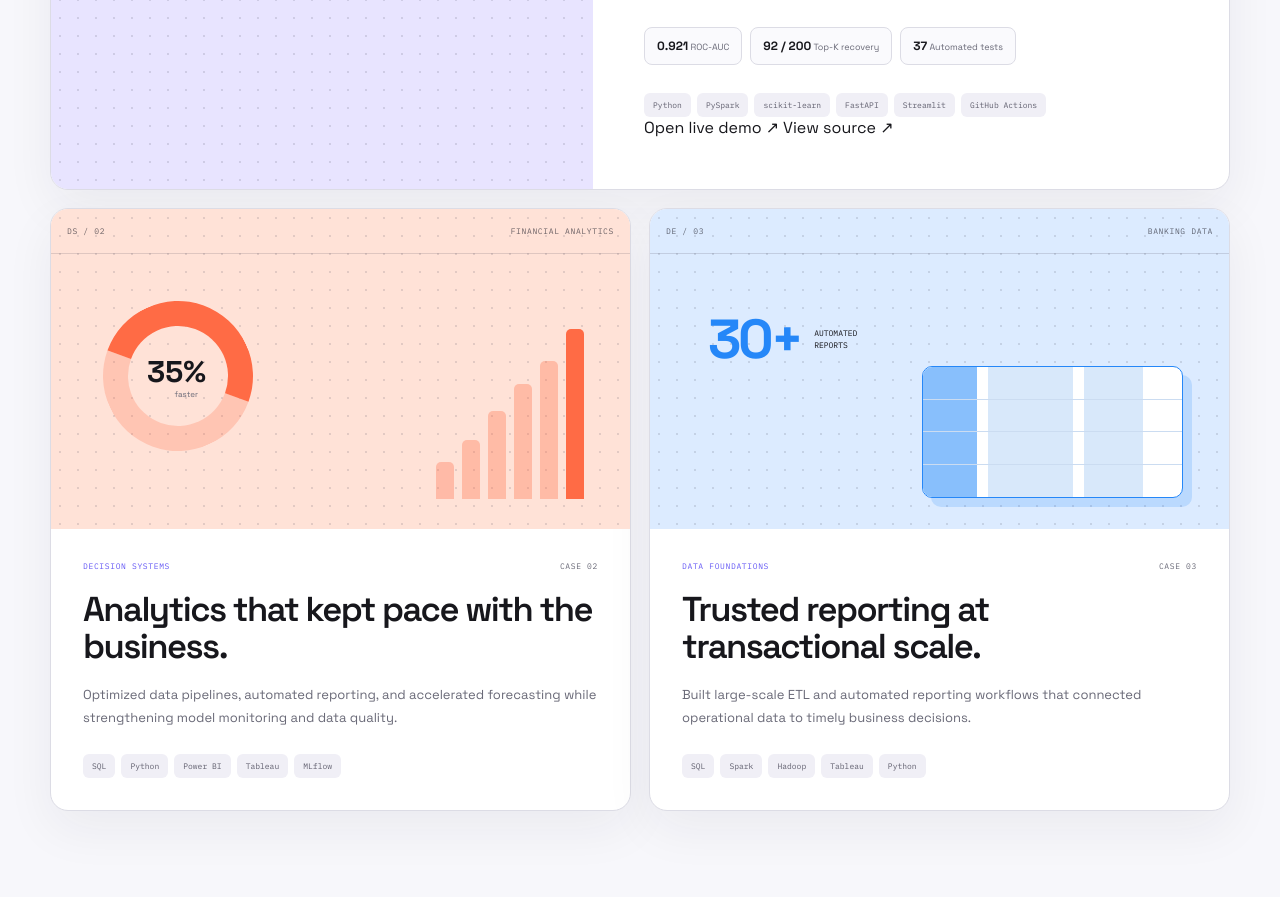
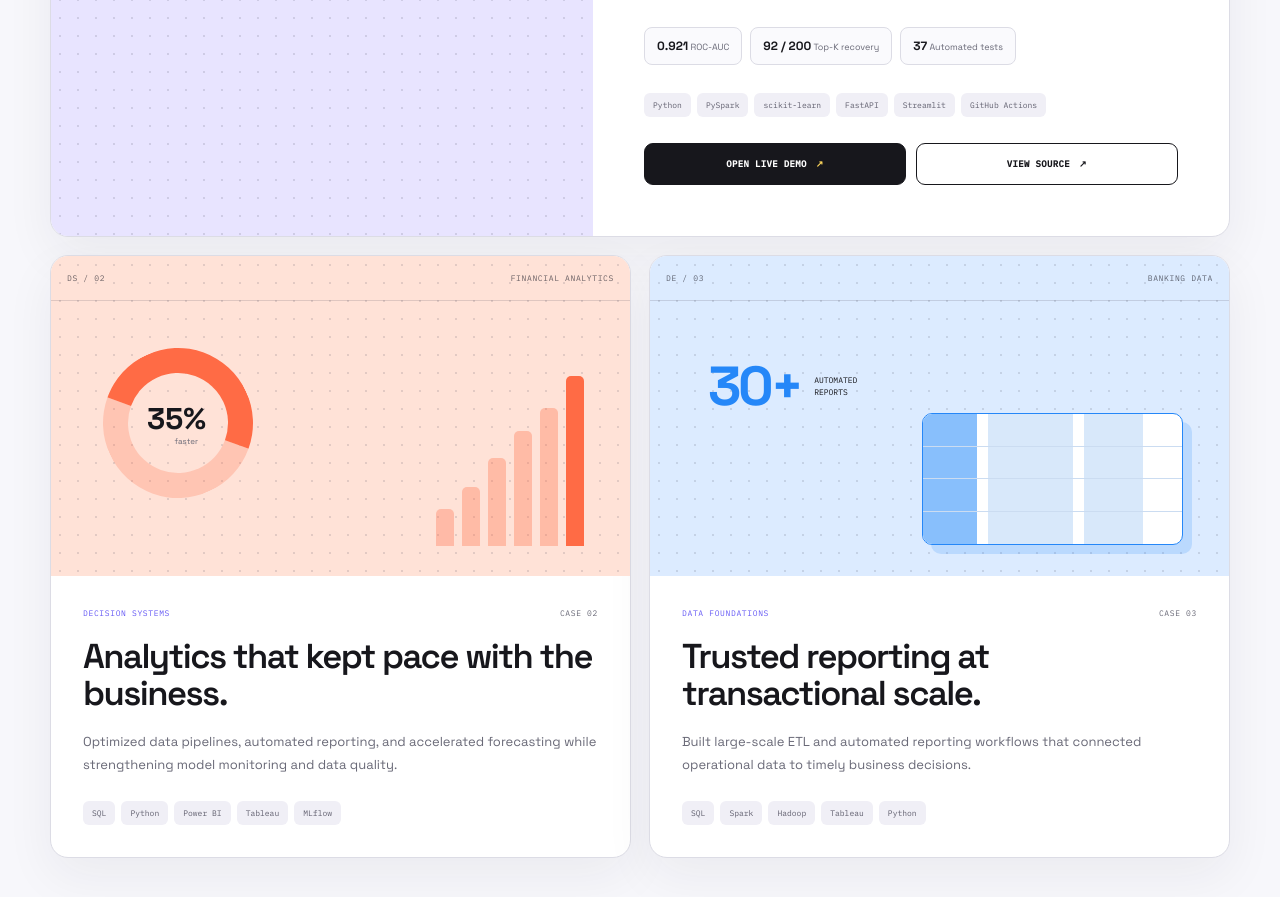
Before and after one commit to Gowtham-Scientist/gowtham-scientist.github.io, a plain HTML site: page index.html in a window 1280 px wide. Shown: the part 1641-2538 px from the top of the page. Drawn offline with Linux system fonts and the light colour scheme.

Commit message:
Style ClaimGuard project actions

```diff
--- a/styles.css
+++ b/styles.css
@@ -171,6 +171,11 @@ h1 em:after { content: ""; position: absolute; left: 2%; right: -1%; bottom: -2p
 .result-row b { color: var(--ink); font-size: 12px; }
 .tech-row { display: flex; flex-wrap: wrap; gap: 6px; }
 .tech-row span { padding: 7px 9px; border-radius: 6px; background: #f0eff6; color: #626170; font: 8px var(--font-mono), monospace; }
+.project-actions { margin-top: 26px; display: flex; flex-wrap: wrap; gap: 10px; }
+.project-link { min-height: 42px; padding: 0 15px; display: inline-flex; flex: 1 1 145px; align-items: center; justify-content: center; gap: 9px; border: 1px solid var(--ink); border-radius: 9px; background: white; color: var(--ink); font: 700 9px var(--font-mono), monospace; letter-spacing: .04em; text-transform: uppercase; transition: transform .2s, box-shadow .2s, background .2s; }
+.project-link:hover { transform: translateY(-2px); box-shadow: 0 9px 20px rgba(29, 27, 52, .12); }
+.project-link.primary { background: var(--ink); color: white; }
+.project-link.primary span { color: var(--yellow); }
 .finance-visual { background-color: var(--orange-soft); }
 .donut { width: 150px; height: 150px; position: absolute; left: 9%; top: 92px; display: flex; align-items: center; justify-content: center; flex-direction: column; border: 25px solid rgba(255, 107, 69, .24); border-right-color: var(--orange); border-top-color: var(--orange); border-radius: 50%; transform: rotate(-25deg); }
 .donut b, .donut span { transform: rotate(25deg); }.donut b { font-size: 30px; }.donut span { color: var(--muted); font-size: 8px; }
```
